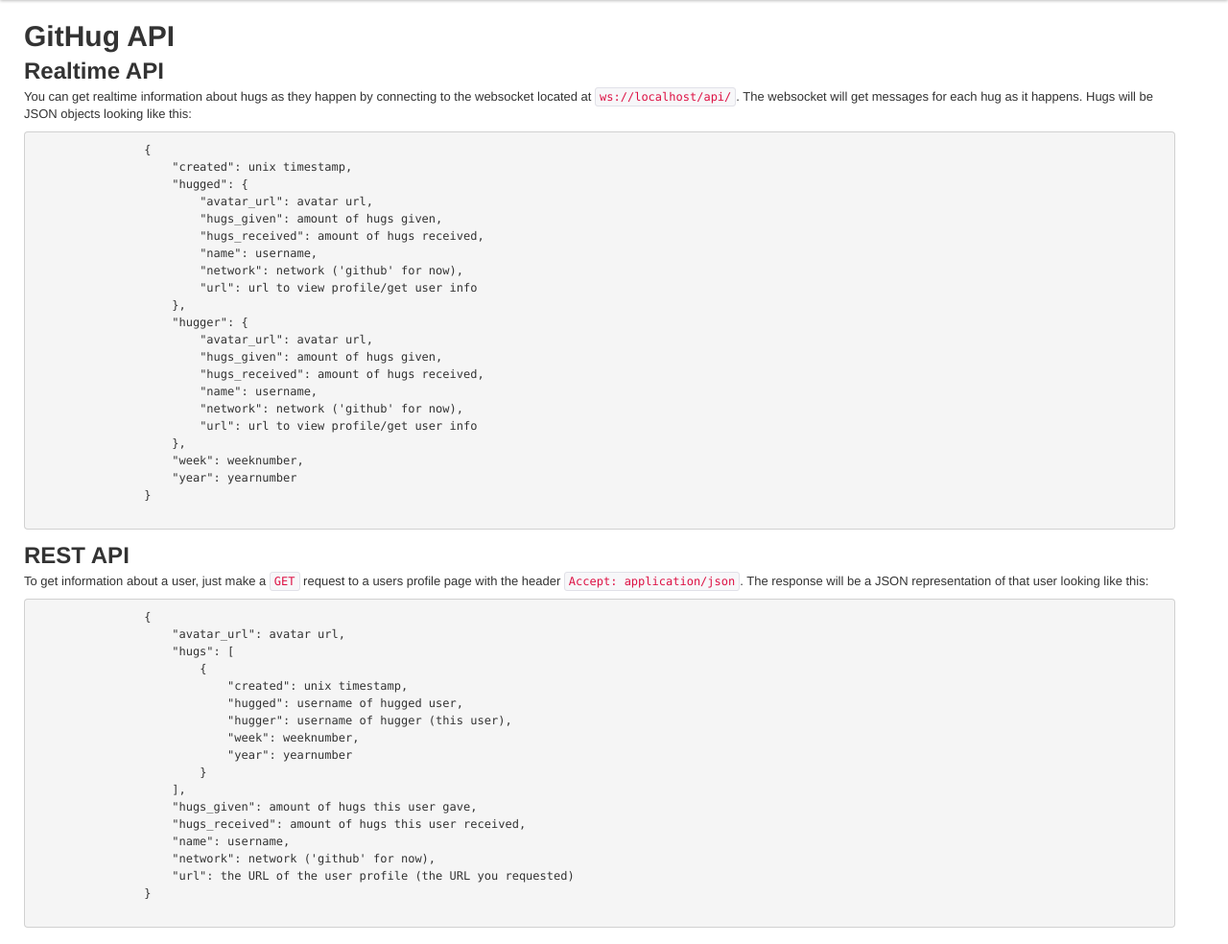
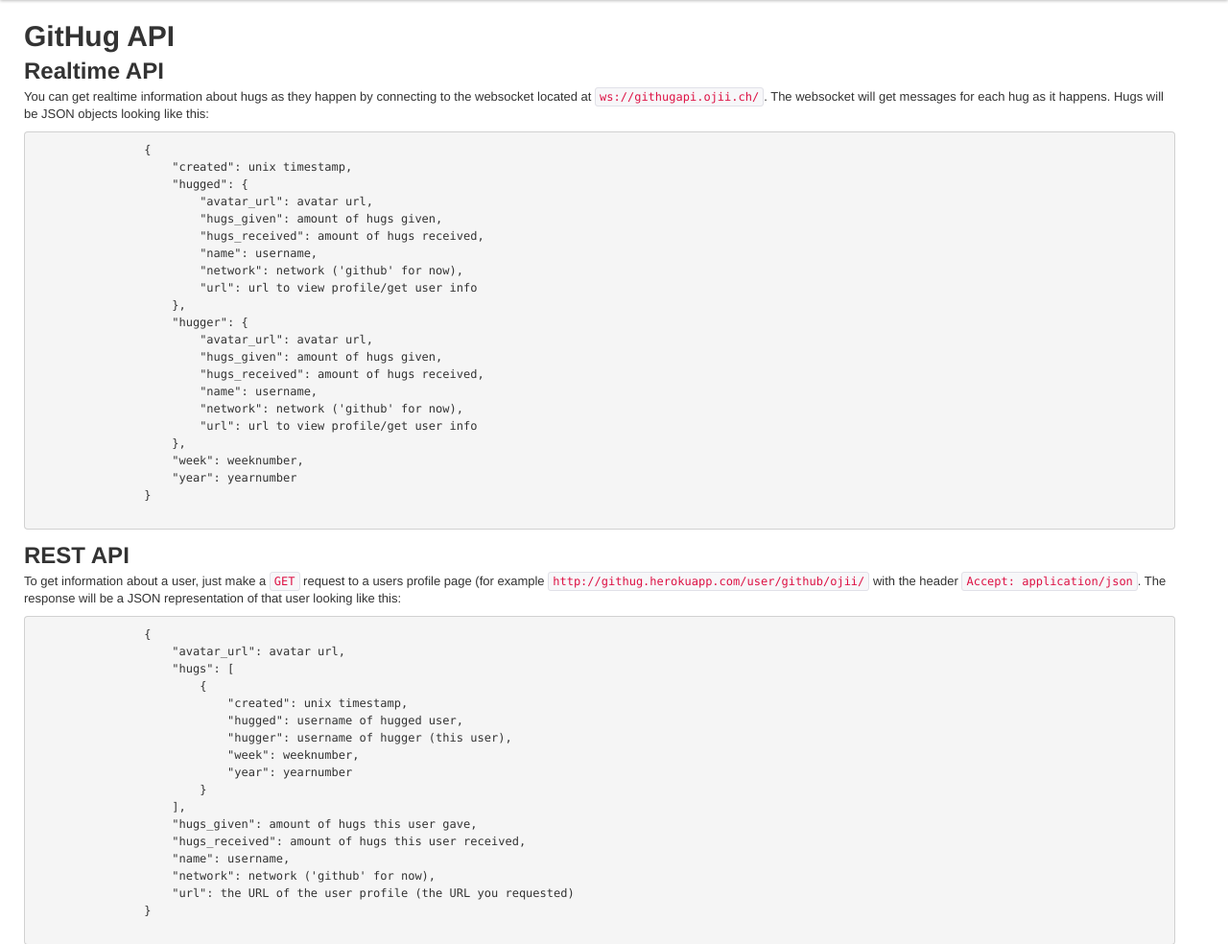
Before and after one commit to ojii/githug, a Flask app: page /api/ in a window 1280 px wide. Shown: the part 40-1024 px from the top of the page at 96% size. Run offline with Flask 2, Linux system fonts and the light colour scheme; parts of the project's set-up code (start-up, migrations or seed data) failed here and were passed over.

Commit message:
fixed some stuff with websockets

```diff
--- a/app.py
+++ b/app.py
@@ -1,8 +1,4 @@
 # -*- coding: utf-8 -*-
-from gevent import monkey; monkey.patch_all()
-from geventwebsocket.handler import WebSocketHandler
-from gevent.pywsgi import WSGIServer
-
 import urlparse
 import os
 import json
@@ -35,6 +31,7 @@ import requests
 
 app = Flask(__name__)
 app.secret_key = os.environ['SECRET']
+app.config['WEBSOCKET_URL'] = os.environ['WEBSOCKET_URL']
 heroku = Heroku(app)
 if app.config.get('SENTRY_DSN'):
     sentry = Sentry(app)
@@ -60,6 +57,7 @@ requests_session = requests.session()
 @app.before_request
 def before_request():
     g.user = github.get_user()
+    g.websocket_url = app.config['WEBSOCKET_URL']
 
 @app.teardown_request
 def teardown_request(exception):
@@ -161,25 +159,9 @@ def user(network, username):
         return jsonify(user.to_dict(True))
     return render_template('user.html', user=user)
 
-# API
-
-
 @app.route('/api/')
 def api():
-    if request.environ.get('wsgi.websocket'):
-        web_socket = request.environ['wsgi.websocket']
-        pubsub = redis.pubsub()
-        pubsub.subscribe('hug')
-        try:
-            for obj in pubsub.listen():
-                if obj['type'] == 'message':
-                    web_socket.send(obj['data'])
-        except Exception:
-            web_socket.close()
-            raise
-    else:
-        return render_template('api_docs.html')
-
+    return render_template('api_docs.html')
 
 # Run this stuff!
 
@@ -187,6 +169,8 @@ if __name__ == '__main__':
     port = os.environ.get('PORT', None) or 5000
     app.local = os.environ.get('LOCAL', None) is not None
     if app.local:
-        app.debug = True
-    http_server = WSGIServer(('0.0.0.0', int(port)), app, handler_class=WebSocketHandler)
-    http_server.serve_forever()
+        app.run(debug=True, port=int(port))
+    else:
+        from gevent.pywsgi import WSGIServer
+        http_server = WSGIServer(('0.0.0.0', int(port)), app)
+        http_server.serve_forever()
--- a/templates/api_docs.html
+++ b/templates/api_docs.html
@@ -5,7 +5,7 @@
         <h2>Realtime API</h2>
         <p>
             You can get realtime information about hugs as they happen by connecting to the websocket located at
-            <code>ws://{{ request.host }}{{ url_for('api') }}</code>. The websocket will get messages for each hug as it
+            <code>ws://githugapi.ojii.ch/</code>. The websocket will get messages for each hug as it
             happens. Hugs will be JSON objects looking like this:
             <pre>
                 {
@@ -33,9 +33,9 @@
         </p>
         <h2>REST API</h2>
         <p>
-            To get information about a user, just make a <code>GET</code> request to a users profile page with the
-            header <code>Accept: application/json</code>. The response will be a JSON representation of that user looking
-            like this:
+            To get information about a user, just make a <code>GET</code> request to a users profile page (for example
+            <code>http://githug.herokuapp.com/user/github/ojii/</code> with the header <code>Accept: application/json</code>.
+            The response will be a JSON representation of that user looking like this:
             <pre>
                 {
                     "avatar_url": avatar url,
--- a/templates/index.html
+++ b/templates/index.html
@@ -37,11 +37,13 @@
 {% endblock %}
 
 {% block js %}
+{% if g.websocket_url %}
 <script type="text/javascript" src="https://ajax.googleapis.com/ajax/libs/mootools/1.4.5/mootools-yui-compressed.js"></script>
     <script type="text/javascript" src="/static/js/githug.js"></script>
 <script type="text/javascript">
 window.addEvent('domready', function(){
-    GitHug.realtime($('realtime'), "ws://{{ request.host }}{{ url_for('api') }}");
+    GitHug.realtime($('realtime'), "{{ g.websocket_url }}");
 });
 </script>
+{% endif %}
 {% endblock %}
```
Also changed, not shown: websocket.py (+41 -1 lines), txapp.py (deleted).
